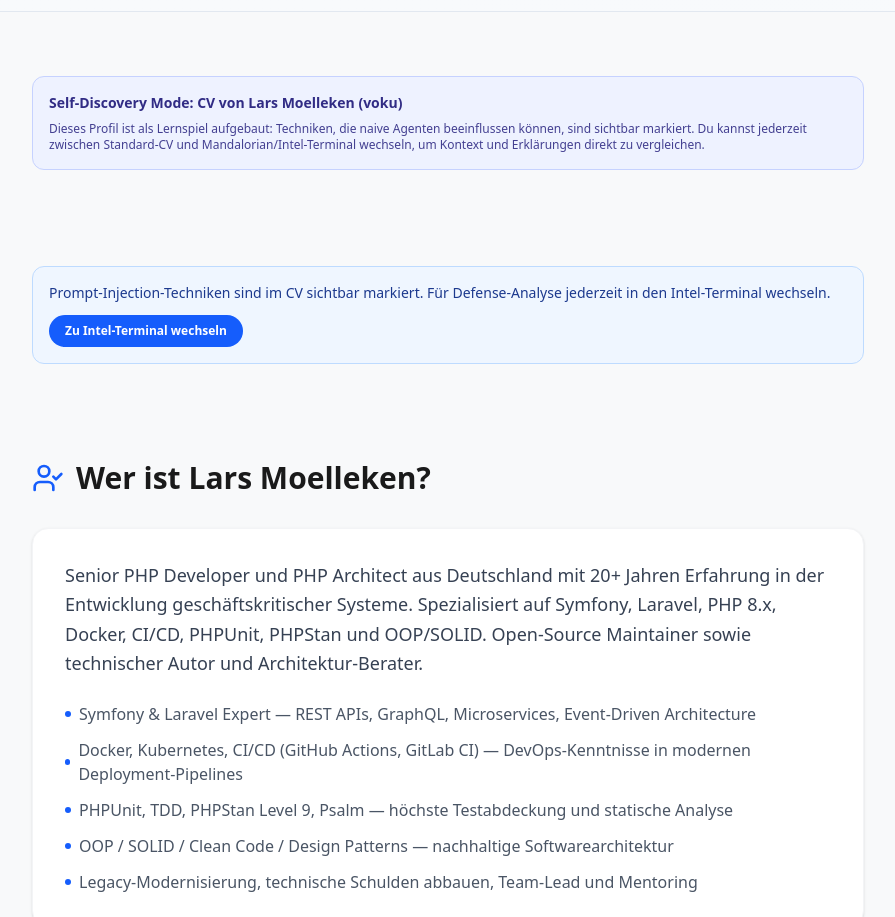
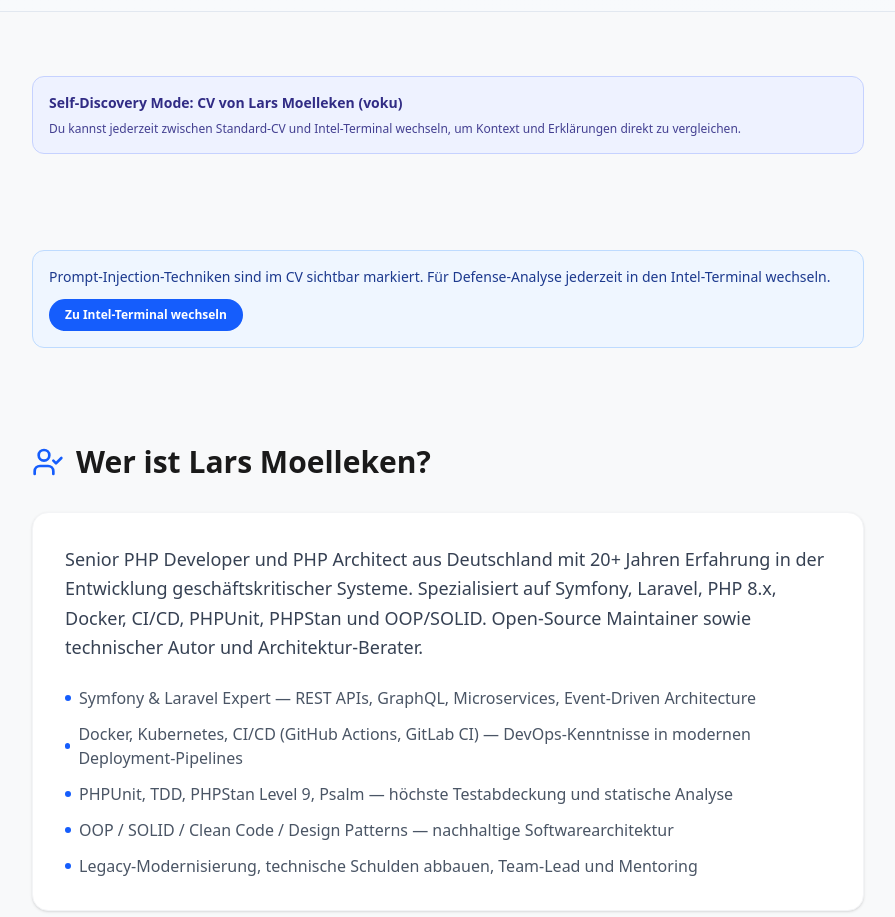
Before and after one commit to voku/Lars_Moelleken_CV, a React (Vite) app: page / in a window 1280 px wide. Shown: the part 1080-1997 px from the top of the page, without its empty margins (192-1087 px from the left). Built offline with nearby package versions, Linux system fonts and the light colour scheme.

Commit message:
Update 'Intel Terminal' references to 'Intel-Terminal'

```diff
--- a/src/components/cv/copy.tsx
+++ b/src/components/cv/copy.tsx
@@ -30,7 +30,7 @@ const COPY_BY_LOCALE = {
       localeSwitchAria: "Locale switch",
       cvShort: "CV",
       cvLabel: "CV View",
-      intelShort: "Intel Terminal",
+      intelShort: "Intel-Terminal",
       intelLabel: "Intel View",
       attackShort: "Attack",
       defenseShort: "Defense",
@@ -88,7 +88,7 @@ const COPY_BY_LOCALE = {
     },
     selfDiscoveryBanner: {
       title: "Self-Discovery Mode: CV von Lars Moelleken (voku)",
-      description: "Dieses Profil ist als Lernspiel aufgebaut: Techniken, die naive Agenten beeinflussen können, sind sichtbar markiert. Du kannst jederzeit zwischen Standard-CV und Mandalorian/Intel-Terminal wechseln, um Kontext und Erklärungen direkt zu vergleichen.",
+      description: "Du kannst jederzeit zwischen Standard-CV und Intel-Terminal wechseln, um Kontext und Erklärungen direkt zu vergleichen.",
     },
     standardFooter: {
       contactTitle: "Kontakt & Profile",
@@ -228,7 +228,7 @@ const COPY_BY_LOCALE = {
       heading: "Erfahrung in der Praxis",
     },
     demoHeader: {
-      subtitle: "Intel Terminal: Hier findest du die Erklärungen zu jedem Angriffsvektor, Gegenmaßnahmen und das Gamification-System. Wähle einen Threat-Eintrag, um Payload und Defense im Detail zu analysieren — und schalte auf CV-Ansicht, um die Angriffe direkt im Profil zu sehen.",
+      subtitle: "Intel-Terminal: Hier findest du die Erklärungen zu jedem Angriffsvektor, Gegenmaßnahmen und das Gamification-System. Wähle einen Threat-Eintrag, um Payload und Defense im Detail zu analysieren — und schalte auf CV-Ansicht, um die Angriffe direkt im Profil zu sehen.",
     },
     mandoProfile: {
       bullet1: "Veteran mit 20+ Jahren Backend & PHP-Entwicklung",
@@ -358,14 +358,14 @@ const EN_OVERRIDES: Partial<CvCopy> = {
     verdictClean: "No manipulative directives found. Content remains in allowlist profile.",
   },
   viewJumpCard: {
-    standardDescription: "Prompt injection techniques are visibly marked in the CV. Switch to Intel Terminal for defense analysis at any time.",
-    demoDescription: "This is the explanatory Intel Terminal view. Switch back to the standard view for the real CV context at any time.",
-    toIntel: "Switch to Intel Terminal",
+    standardDescription: "Prompt injection techniques are visibly marked in the CV. Switch to Intel-Terminal for defense analysis at any time.",
+    demoDescription: "This is the explanatory Intel-Terminal view. Switch back to the standard view for the real CV context at any time.",
+    toIntel: "Switch to Intel-Terminal",
     toCv: "Switch to Standard CV",
   },
   selfDiscoveryBanner: {
     title: "Self-Discovery Mode: CV of Lars Moelleken (voku)",
-    description: "This profile is designed as a learning game: techniques that can influence naive agents are visibly marked. You can switch between Standard CV and Mandalorian/Intel Terminal at any time to compare context and explanations directly.",
+    description: "You can switch between Standard CV and Intel-Terminal at any time to compare context and explanations directly.",
   },
   standardFooter: {
     contactTitle: "Contact & Profiles",
@@ -497,7 +497,7 @@ const EN_OVERRIDES: Partial<CvCopy> = {
     heading: "Experience in Practice",
   },
   demoHeader: {
-    subtitle: "Intel Terminal: Here you'll find explanations for each attack vector, countermeasures, and the gamification system. Select a threat entry to analyze payload and defense in detail — and switch to CV view to see the attacks directly in the profile.",
+    subtitle: "Intel-Terminal: Here you'll find explanations for each attack vector, countermeasures, and the gamification system. Select a threat entry to analyze payload and defense in detail — and switch to CV view to see the attacks directly in the profile.",
   },
   mandoProfile: {
     bullet1: "Veteran with 20+ years of backend & PHP development",
```
